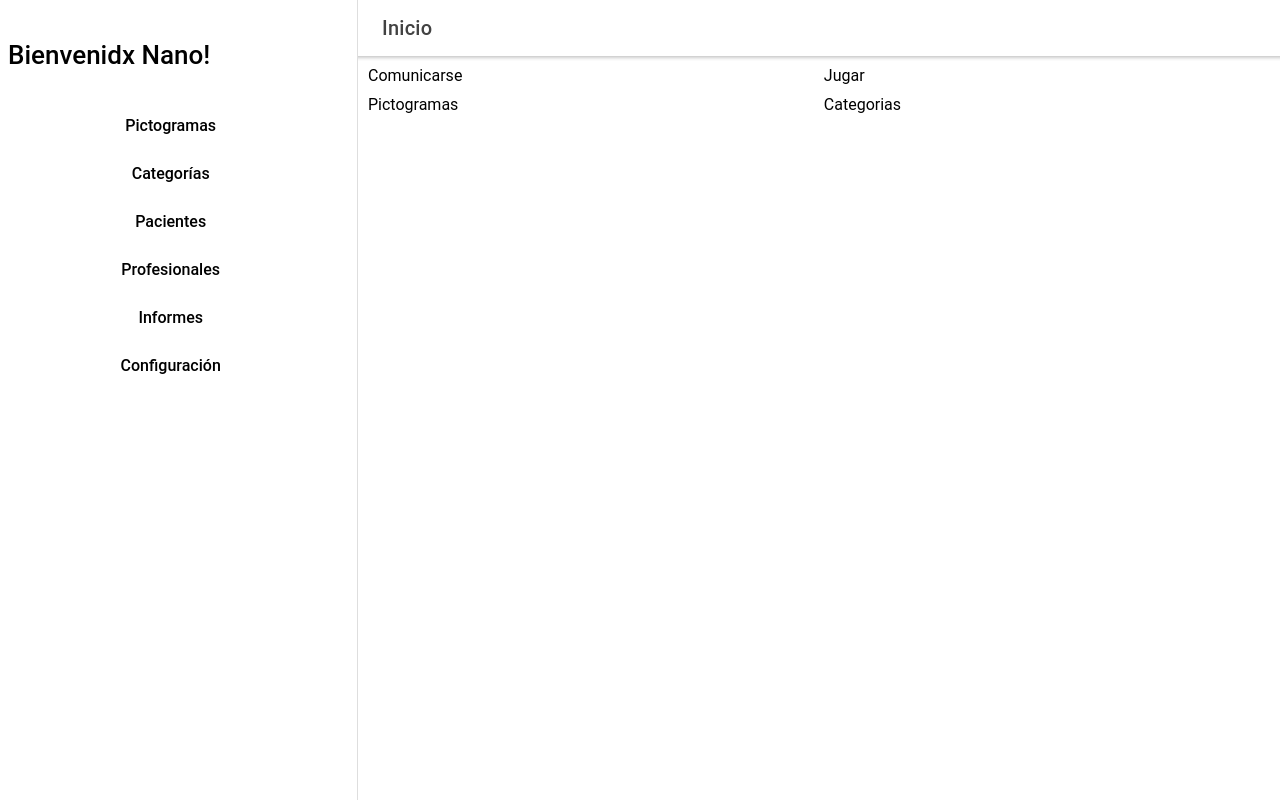
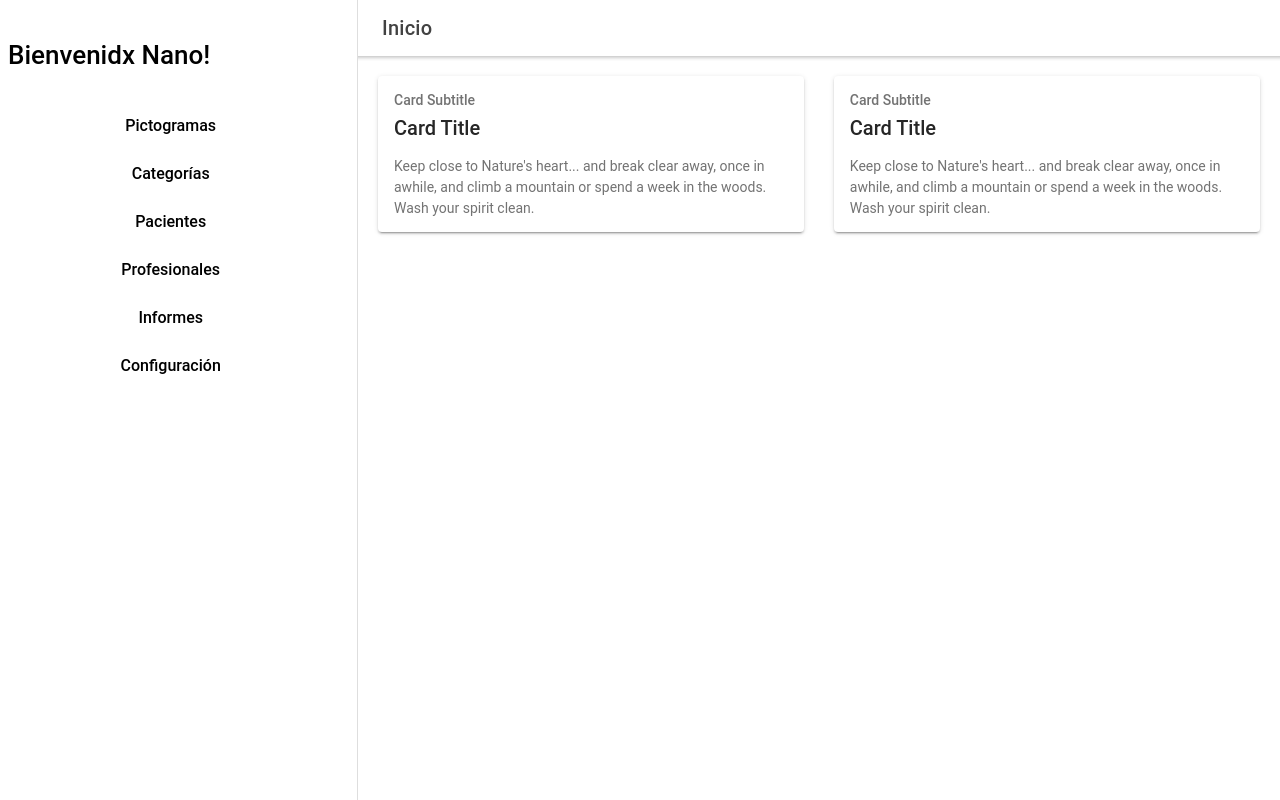
Before and after one commit to nahueldl/TEAyudo, a React (Create React App) app: page /page/inicio in a window 1280 px wide. Built offline with nearby package versions, Linux system fonts and the light colour scheme.

Commit message:
add grid and flex

```diff
--- a/src/Vistas/Inicio/Inicio.tsx
+++ b/src/Vistas/Inicio/Inicio.tsx
@@ -9,8 +9,15 @@ import {
   IonGrid,
   IonRow,
   IonCol,
+  IonCard,
+  IonCardHeader,
+  IonCardSubtitle,
+  IonCardTitle,
+  IonCardContent,
 } from "@ionic/react";
 import React from "react";
+//import styles from './styles.scss';
+
 const Inicio: React.FC = () => {
   return (
     <IonPage>
@@ -26,13 +33,65 @@ const Inicio: React.FC = () => {
       <IonContent>
         <IonGrid>
           <IonRow>
-            <IonCol>Comunicarse</IonCol>
-            <IonCol>Jugar</IonCol>
+            <IonCol size="12" sizeMd="6">
+              <IonCard>
+                <IonCardHeader>
+                  <IonCardSubtitle>Card Subtitle</IonCardSubtitle>
+                  <IonCardTitle>Card Title</IonCardTitle>
+                </IonCardHeader>
+
+                <IonCardContent>
+                  Keep close to Nature's heart... and break clear away, once in
+                  awhile, and climb a mountain or spend a week in the woods.
+                  Wash your spirit clean.
+                </IonCardContent>
+              </IonCard>
+            </IonCol>
+            <IonCol size="12" sizeMd="6">
+              <IonCard>
+                <IonCardHeader>
+                  <IonCardSubtitle>Card Subtitle</IonCardSubtitle>
+                  <IonCardTitle>Card Title</IonCardTitle>
+                </IonCardHeader>
+
+                <IonCardContent>
+                  Keep close to Nature's heart... and break clear away, once in
+                  awhile, and climb a mountain or spend a week in the woods.
+                  Wash your spirit clean.
+                </IonCardContent>
+              </IonCard>
+            </IonCol>
           </IonRow>
-          <IonRow>
-            <IonCol>Pictogramas</IonCol>
-            <IonCol>Categorias</IonCol>
-          </IonRow>
+          {/* <IonRow>
+            <IonCol size="6" size-sm>
+              <IonCard>
+                <IonCardHeader>
+                  <IonCardSubtitle>Card Subtitle</IonCardSubtitle>
+                  <IonCardTitle>Card Title</IonCardTitle>
+                </IonCardHeader>
+
+                <IonCardContent>
+                  Keep close to Nature's heart... and break clear away, once in
+                  awhile, and climb a mountain or spend a week in the woods.
+                  Wash your spirit clean.
+                </IonCardContent>
+              </IonCard>
+            </IonCol>
+            <IonCol size="6" size-sm>
+              <IonCard>
+                <IonCardHeader>
+                  <IonCardSubtitle>Card Subtitle</IonCardSubtitle>
+                  <IonCardTitle>Card Title</IonCardTitle>
+                </IonCardHeader>
+
+                <IonCardContent>
+                  Keep close to Nature's heart... and break clear away, once in
+                  awhile, and climb a mountain or spend a week in the woods.
+                  Wash your spirit clean.
+                </IonCardContent>
+              </IonCard>
+            </IonCol>
+          </IonRow>*/}
         </IonGrid>
       </IonContent>
     </IonPage>
--- /dev/null
+++ b/src/Vistas/Inicio/styles.scss
@@ -0,0 +1,9 @@
+@media only screen and (min-width: 768px) {
+    .col-width {
+        size: 12;
+    }
+}
+
+.col-width {
+    size: 6;
+}
```
